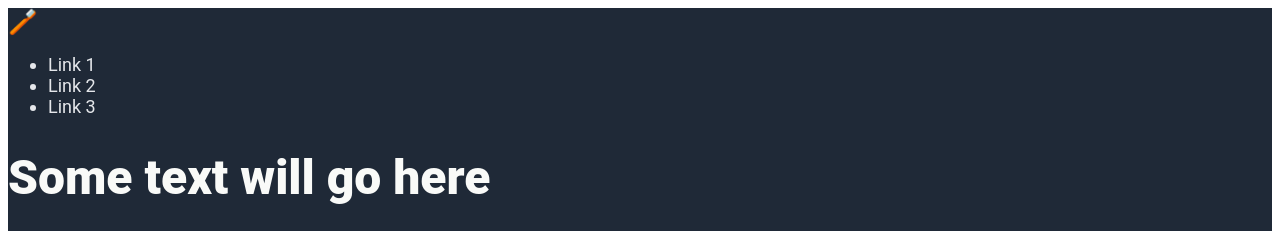
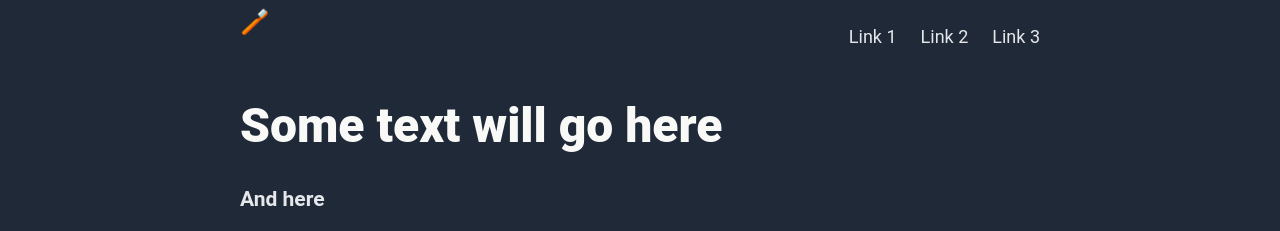
Before and after one commit to SofL20/odin_landing_page, a plain HTML site: page index.html in a window 1280 px wide. Shown: the top 231 px of the page. Drawn offline with Linux system fonts and the light colour scheme.

Commit message:
Add alignment to webpage, add flex to navbar
- Add padding to page containers
- Add 0 margin to page body
- Add display and flex properties to navbar and its children
- Add further properties to navbar links (gap, list-style-type etc.)
- Adjust container divs to have a container class

```diff
--- a/index.html
+++ b/index.html
@@ -7,9 +7,8 @@
     <title>Landing Page</title>
 </head>
 <body>
-
-    <div class="header">
-        <div class="nav-bar">
+    <div class="header container">
+        <div class="navbar">
             <div class="logo">
                 🪥
             </div>
@@ -33,7 +32,7 @@
         </div>
     </div>
 
-    <div class="dental-procedure-container">
+    <div class="dental container">
         <div id="dental-header">
             <h1>This is how to get the most glorious smile</h1>
         </div>
@@ -55,11 +54,11 @@
         </div>
     </div>
 
-    <div class="quote-container">
+    <div class="quote container">
         <quote id="quote">Some inspirational quote about dentistry I will put here later</quote>
     </div>
 
-    <div class="sign-up-container">
+    <div class="signup container">
         <div class="sign-up-text">
             <h3></h3>
             <h4></h4>
@@ -69,7 +68,7 @@
         </div>
     </div>
 
-    <div class="footer">
+    <div class="footer container">
         Some other info will go here
     </div>
 </body>
--- a/styles.css
+++ b/styles.css
@@ -1,5 +1,7 @@
 body {
     font-family: Roboto, system-ui, -apple-system, BlinkMacSystemFont,'Segoe UI', Oxygen, Ubuntu, Cantarell, 'Open Sans', 'Helvetica Neue', sans-serif;
+    margin: 0;
+
 }
 
 .header,
@@ -7,6 +9,23 @@ body {
     background-color: #1F2937;
     color: #e5e7eb;
     font-size: 18px;
+}
+
+.container {
+    padding: 8px 240px;
+}
+
+
+.navbar {
+    display: flex;
+    justify-content: space-between;
+}
+
+ul {
+    display: flex;
+    justify-content: end;
+    list-style-type: none;
+    gap: 24px;
 }
 
 .logo,
```
